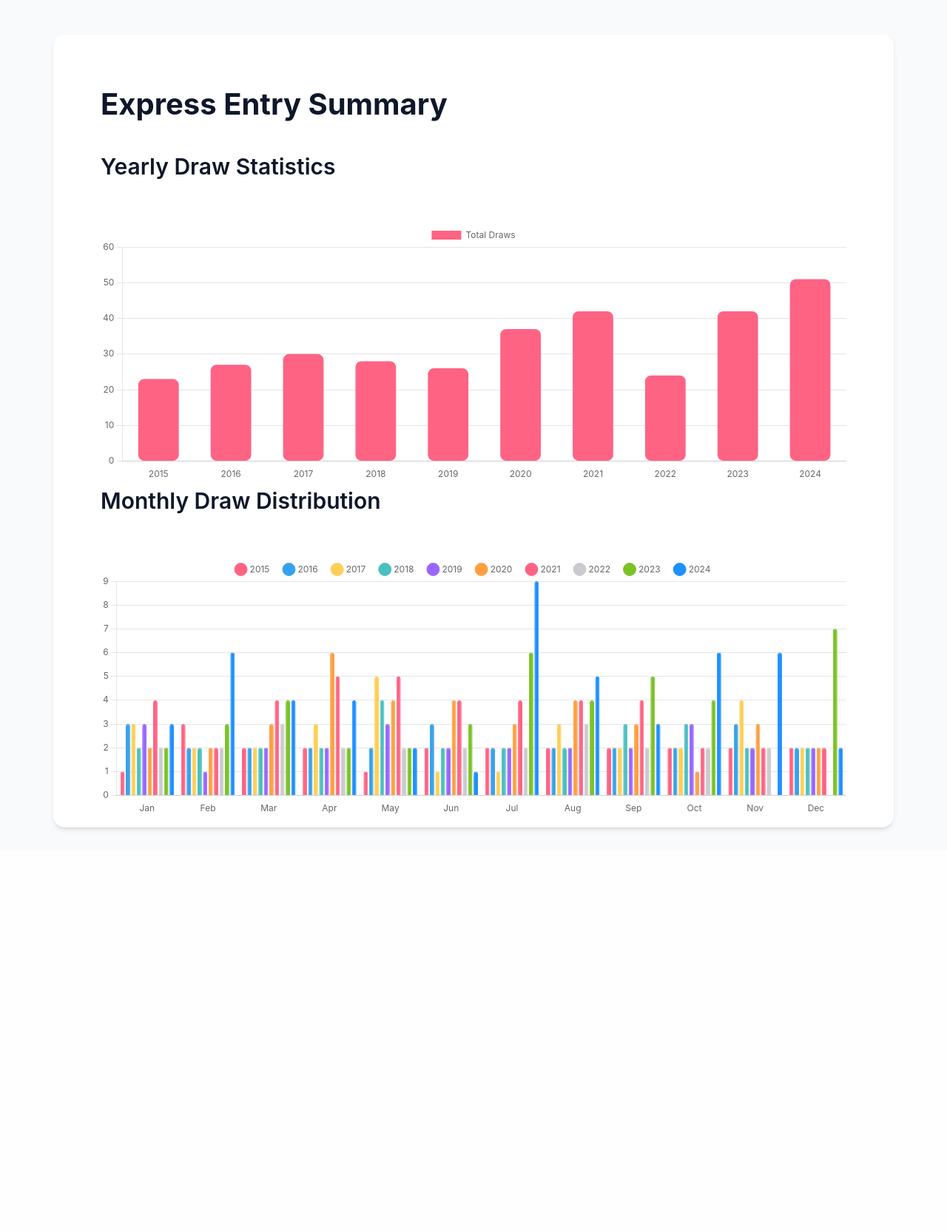
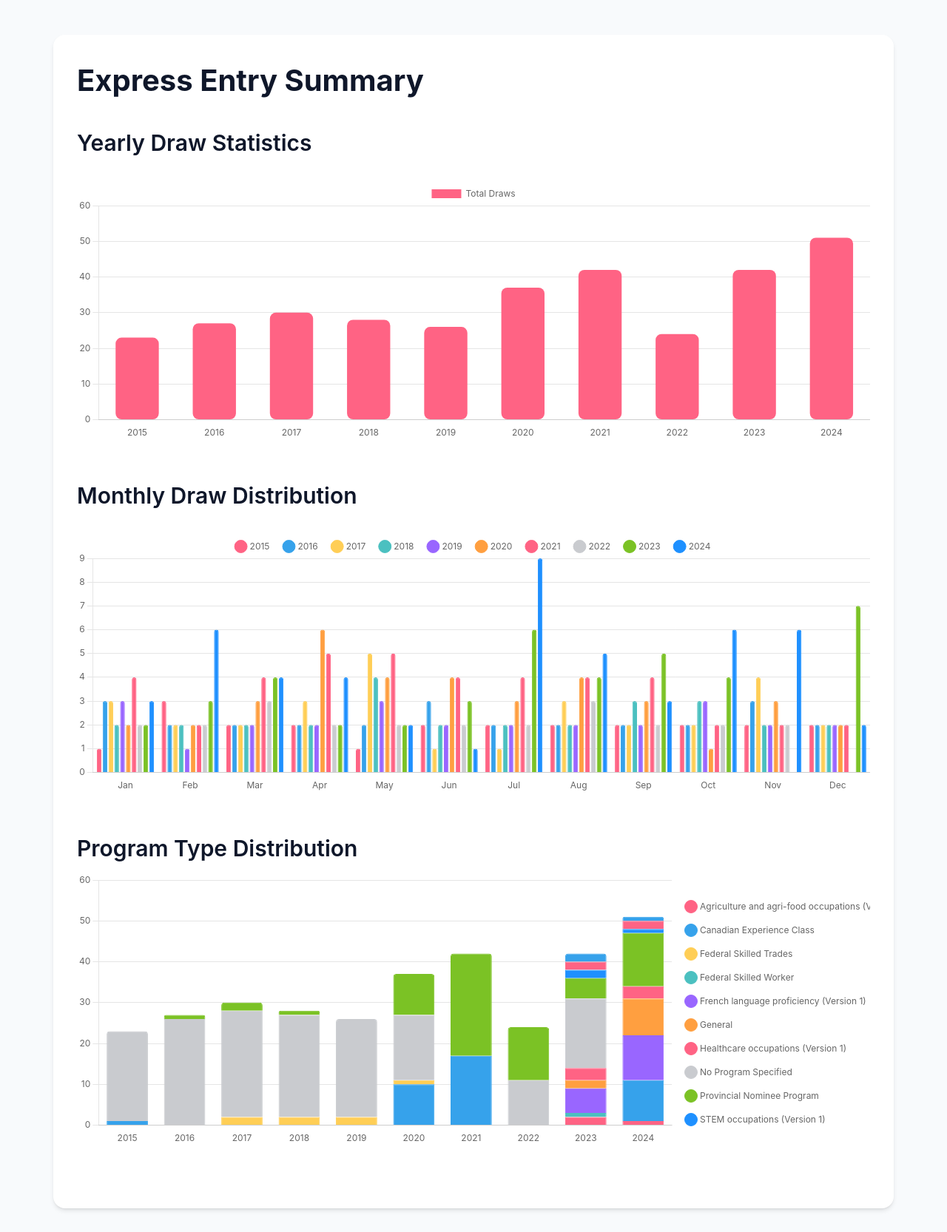
Before and after one commit to Eddie000321/expressEntryService, a Flask app: page /summary in a window 1280 px wide. Shown: the part 65-1731 px from the top of the page at 74% size. Before the commit the page ends 1189 px from the top, so only its background shows below. Run offline with Flask 3, Linux system fonts and the light colour scheme; data comes from the database, SQL or seed files in the repository.

Commit message:
chart update

```diff
--- a/static/charts.js
+++ b/static/charts.js
@@ -144,3 +144,87 @@ function createMonthlyDrawsChart(ctx, years, monthlyData) {
         }
     });
 }
+
+function createProgramDistributionChart(ctx, years, programData) {
+    const programTypes = [
+        'Agriculture and agri-food occupations (Version 1)',
+        'Canadian Experience Class',
+        'Federal Skilled Trades',
+        'Federal Skilled Worker',
+        'French language proficiency (Version 1)',
+        'General',
+        'Healthcare occupations (Version 1)',
+        'No Program Specified',
+        'Provincial Nominee Program',
+        'STEM occupations (Version 1)',
+        'Trade occupations (Version 1)',
+        'Transport occupations (Version 1)'
+    ];
+
+    const datasets = programTypes.map((program, index) => ({
+        label: program,
+        data: years.map(year => programData[year]?.[program] || 0),
+        backgroundColor: getColor(index),
+        borderColor: getColor(index),
+        borderWidth: 1,
+        borderRadius: 4,
+        barPercentage: 0.8,
+        categoryPercentage: 0.9
+    }));
+
+    return new Chart(ctx, {
+        type: 'bar',
+        data: {
+            labels: years,
+            datasets: datasets
+        },
+        options: {
+            responsive: true,
+            maintainAspectRatio: false,
+            layout: {
+                padding: {
+                    top: 20,
+                    bottom: 20
+                }
+            },
+            plugins: {
+                legend: {
+                    position: 'right',
+                    labels: {
+                        padding: 20,
+                        usePointStyle: true,
+                        font: {
+                            size: 12,
+                            family: "'SF Pro Display', -apple-system, BlinkMacSystemFont, 'Segoe UI', Roboto, sans-serif"
+                        }
+                    }
+                }
+            },
+            scales: {
+                x: {
+                    stacked: true,
+                    grid: {
+                        display: false
+                    },
+                    ticks: {
+                        font: {
+                            family: "'SF Pro Display', -apple-system, BlinkMacSystemFont, 'Segoe UI', Roboto, sans-serif"
+                        }
+                    }
+                },
+                y: {
+                    stacked: true,
+                    beginAtZero: true,
+                    grid: {
+                        color: 'rgba(0, 0, 0, 0.1)'
+                    },
+                    ticks: {
+                        font: {
+                            family: "'SF Pro Display', -apple-system, BlinkMacSystemFont, 'Segoe UI', Roboto, sans-serif"
+                        }
+                    }
+                }
+            }
+        }
+    });
+}
--- a/static/style.css
+++ b/static/style.css
@@ -73,7 +73,7 @@ main {
 .card {
     background: var(--background-secondary);
     border-radius: 16px;
-    padding: 4rem;
+    padding: 2rem;
     margin-bottom: 2rem;
     box-shadow: 0 4px 6px -1px rgb(0 0 0 / 0.1), 0 2px 4px -2px rgb(0 0 0 / 0.1);
     transition: transform 0.3s ease, box-shadow 0.3s ease;
@@ -123,11 +123,6 @@ main {
     position: relative;
 }
 
-/* 마지막 차트 컨테이너의 마진 제거 */
-.chart-container:last-child {
-    margin-bottom: 0;
-}
-
 /* 차트 컨테이너 내부의 캔버스 위치 조정 */
 .chart-container canvas {
     position: absolute;
@@ -148,7 +143,7 @@ h1 {
 h2 {
     font-size: 1.875rem;
     font-weight: 600;
-    margin-bottom: 1.5rem;
+
     color: var(--text-primary);
 }
 
--- a/templates/summary.html
+++ b/templates/summary.html
@@ -19,34 +19,37 @@
     <main>
         <div class="card fade-in">
             <h1>Express Entry Summary</h1>
+            <h2>Yearly Draw Statistics</h2>
+            <div class="chart-container">
+                <canvas id="yearlyDrawsChart"></canvas>
+            </div>
 
-            <div style="display: flex; flex-direction: column; gap: 2rem;">
-                <div class="chart-container" style="height: 400px; margin-bottom: 20px;">
-                    <h2>Yearly Draw Statistics</h2>
-                    <div style="position: relative; height: 100%;">
-                        <canvas id="yearlyDrawsChart"></canvas>
-                    </div>
-                </div>
-                <div class="chart-container" style="height: 400px;">
-                    <h2>Monthly Draw Distribution</h2>
-                    <div style="position: relative; height: 100%;">
-                        <canvas id="monthlyDrawsChart"></canvas>
-                    </div>
-                </div>
+            <h2>Monthly Draw Distribution</h2>
+            <div class="chart-container">
+                <canvas id="monthlyDrawsChart"></canvas>
             </div>
+
+            <h2>Program Type Distribution</h2>
+            <div class="chart-container">
+                <canvas id="programDistributionChart"></canvas>
+            </div>
+
+
         </div>
     </main>
 
     <script src="{{ url_for('static', filename='charts.js') }}"></script>
     <script>
         document.addEventListener('DOMContentLoaded', function() {
-            // Yearly Draws Chart
             const yearlyCtx = document.getElementById('yearlyDrawsChart').getContext('2d');
             createYearlyDrawsChart(yearlyCtx, {{ years|tojson }}, {{ yearly_draws|map(attribute='count')|list|tojson }});
 
-            // Monthly Draws Chart
             const monthlyCtx = document.getElementById('monthlyDrawsChart').getContext('2d');
             createMonthlyDrawsChart(monthlyCtx, {{ years|tojson }}, {{ monthly_data|tojson }});
+
+            const programDistCtx = document.getElementById('programDistributionChart').getContext('2d');
+            createProgramDistributionChart(programDistCtx, {{ years|tojson }}, {{ program_data|tojson }});
+
         });
     </script>
 </body>
```
